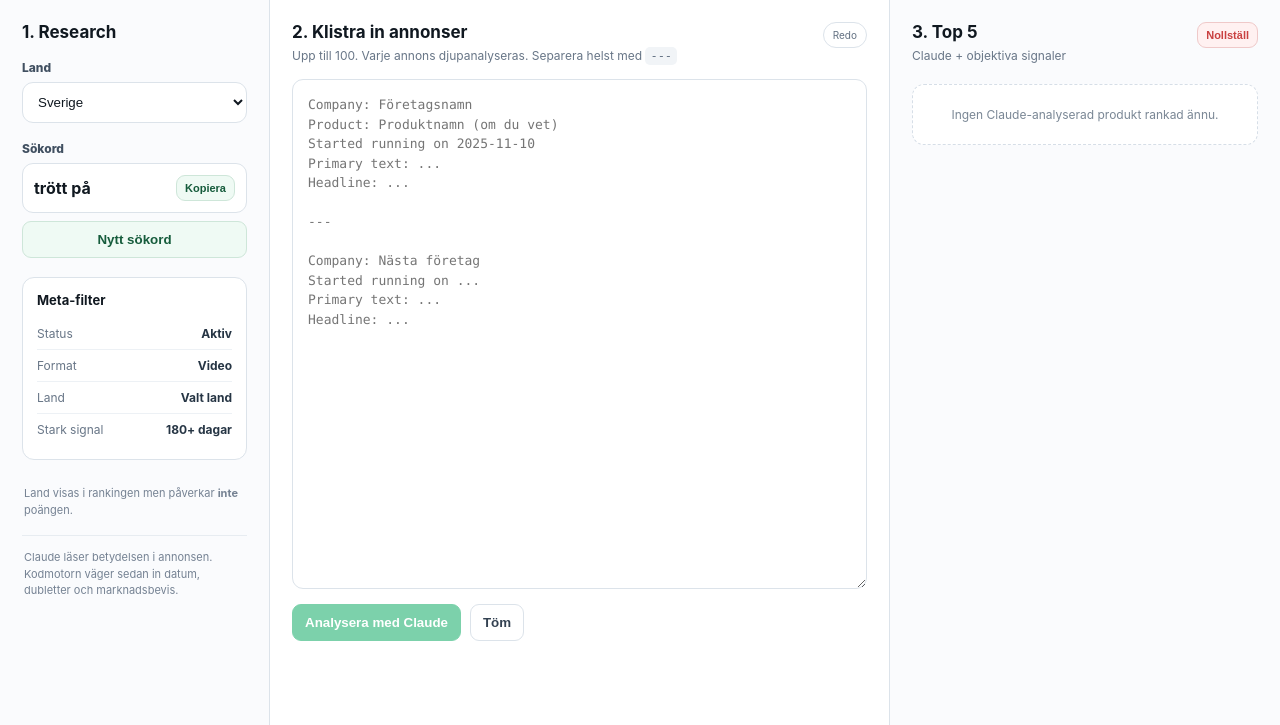
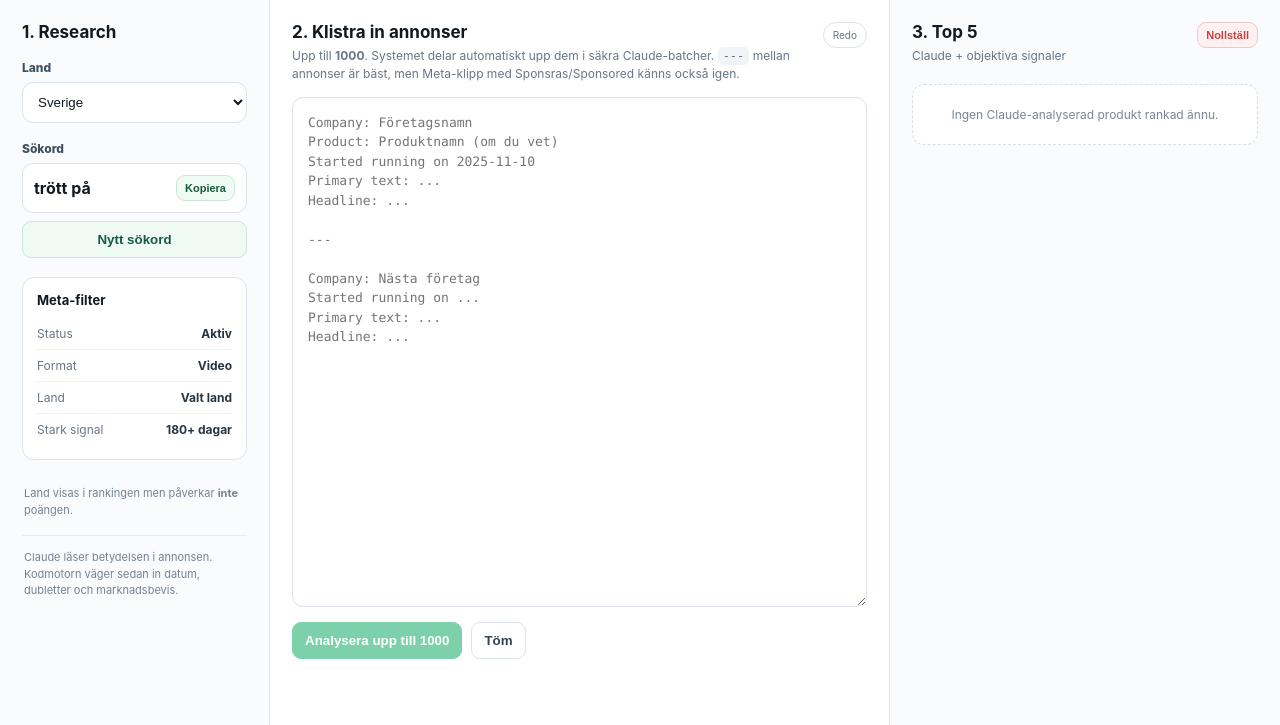
Before and after one commit to esei-melestesfay-afk/PRODUCT-HUNTER, a Flask app: page / in a window 1280 px wide. Shown: the part 91-816 px from the top of the page. Run offline with Flask 3, Linux system fonts and the light colour scheme; data that the repository does not hold is empty.

Commit message:
Upgrade UI for smart 1000-ad bulk analysis

```diff
--- a/templates/index.html
+++ b/templates/index.html
@@ -56,7 +56,7 @@
     <div class="section-title">
       <div>
         <h2>2. Klistra in annonser</h2>
-        <p>Upp till 100. Varje annons djupanalyseras. Separera helst med <code>---</code></p>
+        <p>Upp till <b>1000</b>. Systemet delar automatiskt upp dem i säkra Claude-batcher. <code>---</code> mellan annonser är bäst, men Meta-klipp med Sponsras/Sponsored känns också igen.</p>
       </div>
       <span id="status" class="status">Redo</span>
     </div>
@@ -75,8 +75,16 @@ Primary text: ...
 Headline: ..."></textarea>
 
     <div class="actions">
-      <button id="analyzeBtn" class="primary">Analysera med Claude</button>
+      <button id="analyzeBtn" class="primary">Analysera upp till 1000</button>
+      <button id="stopAnalyze" class="danger" style="display:none">Stoppa</button>
       <button id="clearInput" class="secondary">Töm</button>
+    </div>
+
+    <div id="bulkProgress" style="display:none;margin-top:11px;padding:9px 10px;background:#f7faf8;border:1px solid #dce8e1;border-radius:10px;">
+      <div style="height:7px;background:#e5ece8;border-radius:999px;overflow:hidden;">
+        <div id="bulkProgressBar" style="height:100%;width:0%;background:#12ad68;border-radius:999px;transition:width .2s ease;"></div>
+      </div>
+      <div id="bulkProgressText" style="margin-top:6px;font-size:10px;color:#6f7d75;">0 / 0</div>
     </div>
 
     <div id="analysisPreview" class="analysis-preview"></div>
```
